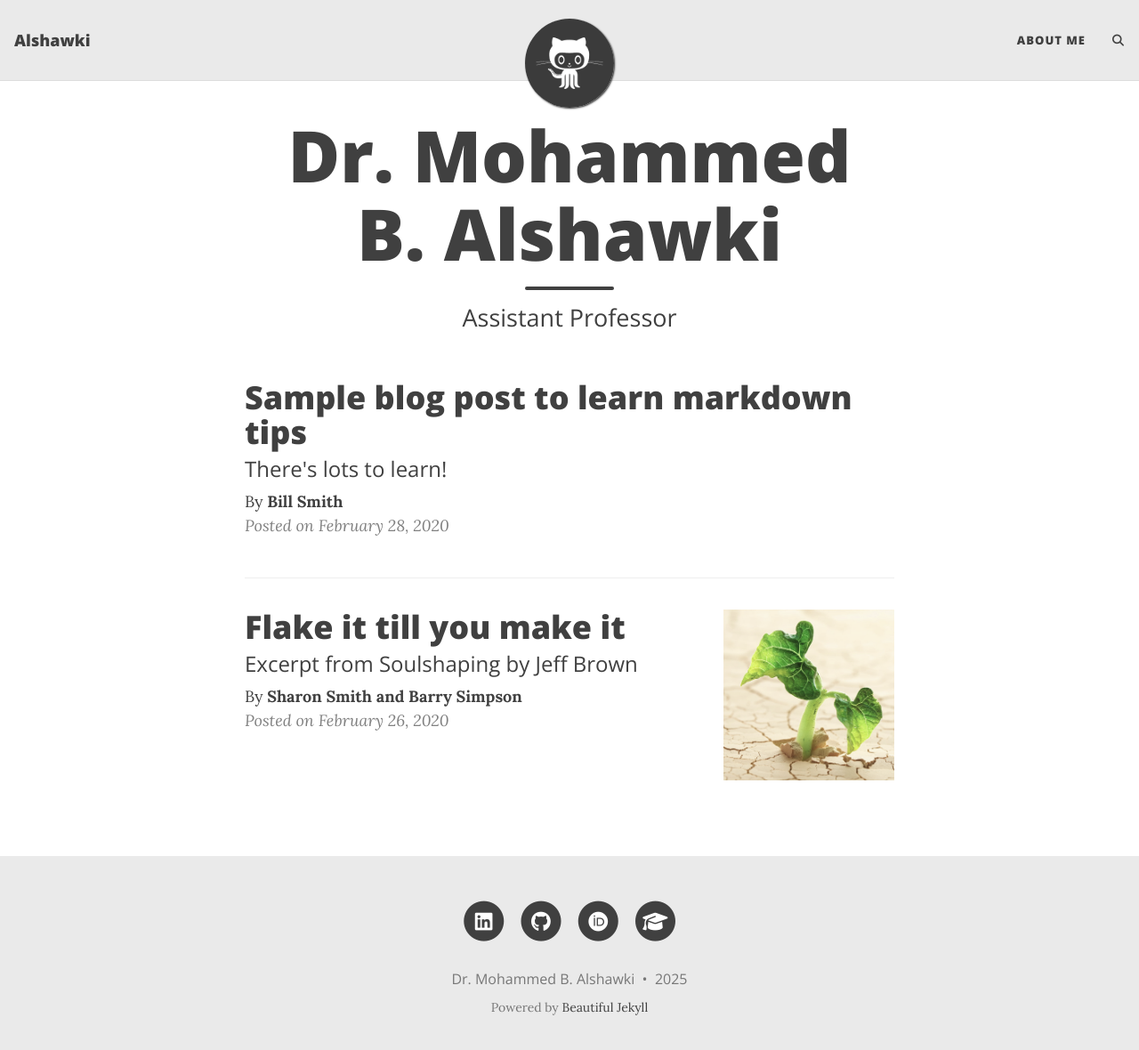
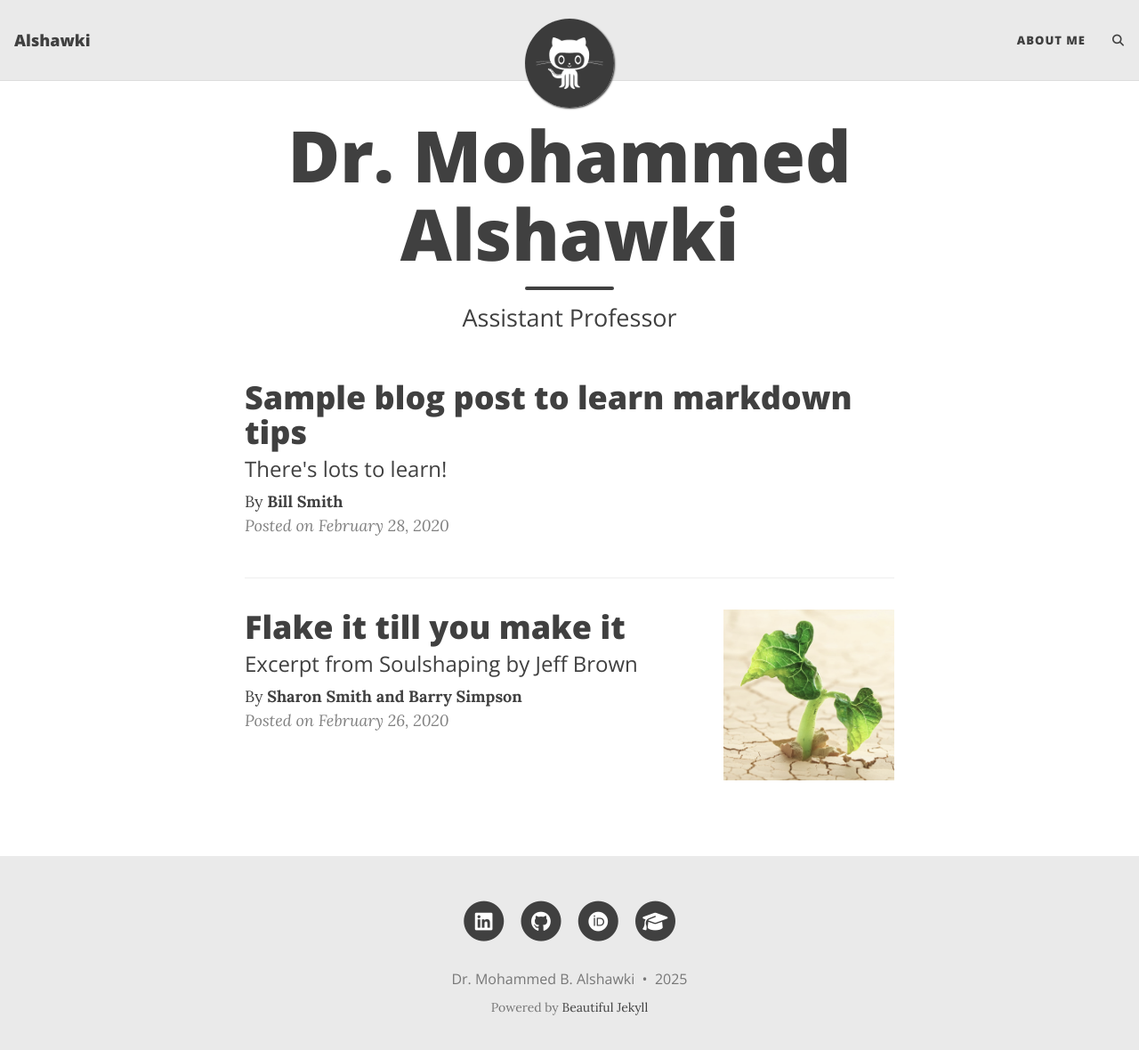
Before and after one commit to malshawki/malshawki.github.io, a Jekyll site: the page built from index.html, in a window 1280 px wide and 1193 px high. Shown: the top 1180 px of the window at 89% size. Built offline with Jekyll 4.4.1, drawn with Linux system fonts in a browser that asks for light colours; the list of posts is cut into pages by our own code; comment, search, counter and statistics services are not loaded.

```diff
--- a/index.html
+++ b/index.html
@@ -1,5 +1,5 @@
 ---
 layout: home
-title: Dr. Mohammed B. Alshawki
+title: Dr. Mohammed Alshawki
 subtitle: Assistant Professor
 ---
```
